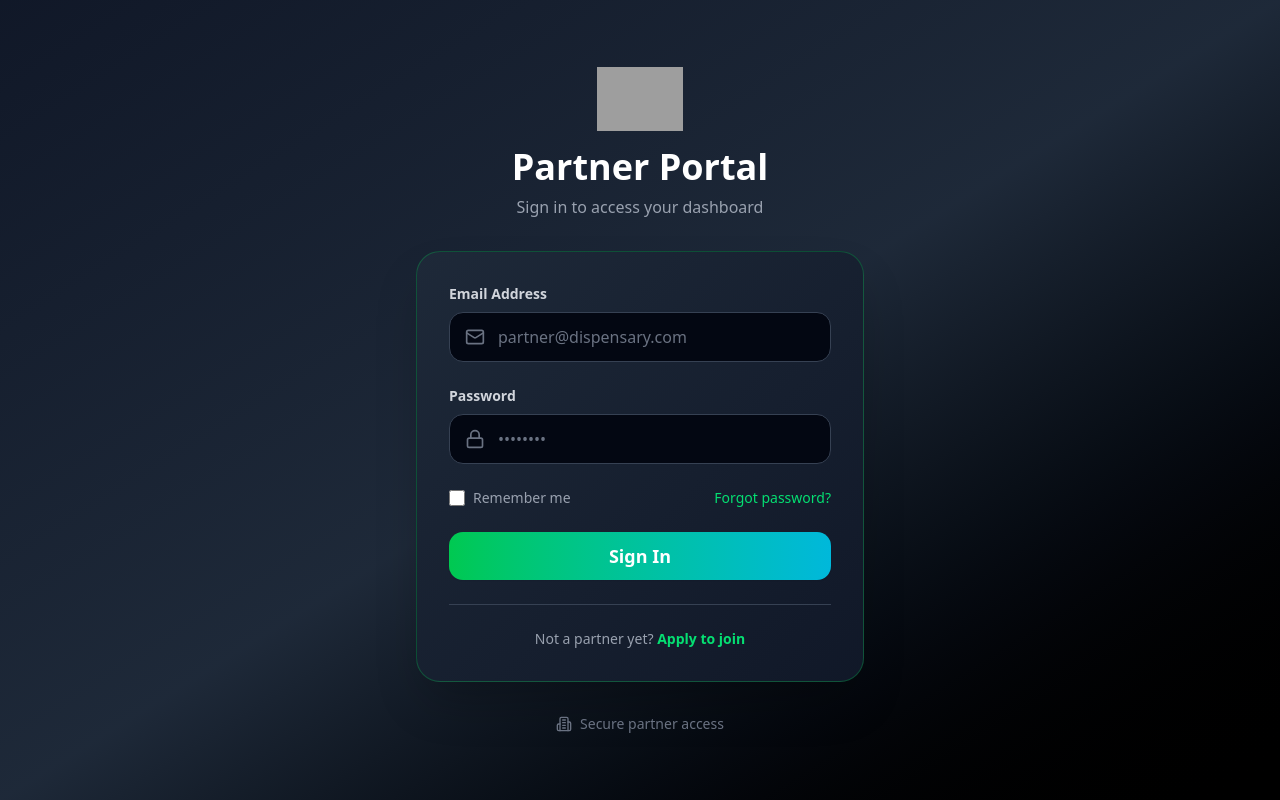
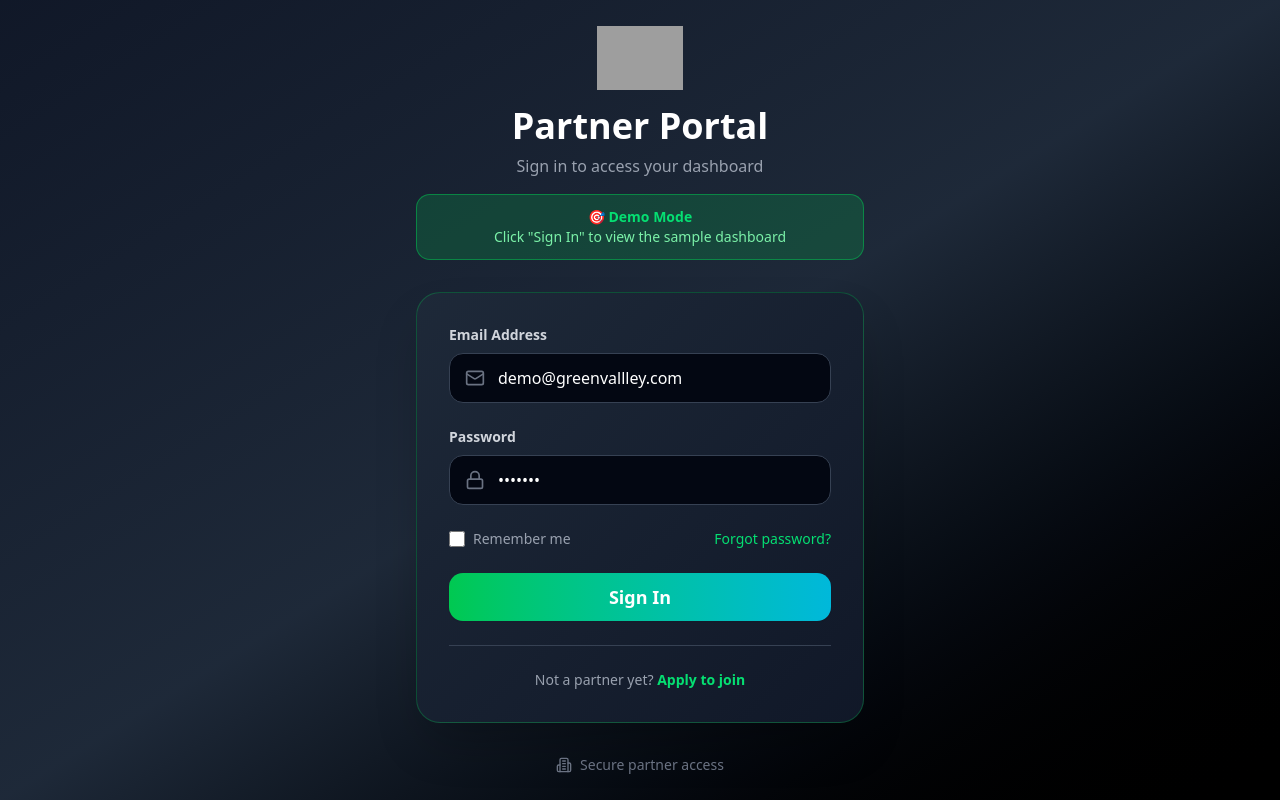
Before and after one commit to justinhartfield/budsb2b, a React (Vite) app: page /partners/login in a window 1280 px wide. Built offline with nearby package versions, Linux system fonts and the light colour scheme; grey boxes are pictures that could not be loaded.

Commit message:
Add pre-filled demo credentials to partner login for easy dashboard preview

```diff
--- a/src/pages/PartnerLoginPage.jsx
+++ b/src/pages/PartnerLoginPage.jsx
@@ -6,8 +6,8 @@ import { useNavigate } from 'react-router-dom'
 import budsLogo from '../assets/buds-logo.png'
 
 const PartnerLoginPage = () => {
-  const [email, setEmail] = useState('')
-  const [password, setPassword] = useState('')
+  const [email, setEmail] = useState('demo@greenvallley.com')
+  const [password, setPassword] = useState('demo123')
   const navigate = useNavigate()
 
   const handleLogin = (e) => {
@@ -28,6 +28,11 @@ const PartnerLoginPage = () => {
           <img src={budsLogo} alt="Buds" className="h-16 w-auto mx-auto mb-4" />
           <h1 className="text-4xl font-black text-white mb-2">Partner Portal</h1>
           <p className="text-gray-400">Sign in to access your dashboard</p>
+
+          <div className="mt-4 bg-green-500/20 border border-green-500/50 rounded-xl px-4 py-3 text-sm text-green-400">
+            <p className="font-semibold">🎯 Demo Mode</p>
+            <p className="text-green-300">Click "Sign In" to view the sample dashboard</p>
+          </div>
         </div>
 
         <div className="bg-gradient-to-br from-gray-800 to-gray-900 border border-green-500/30 rounded-3xl p-8 shadow-2xl">
@@ -43,6 +48,7 @@ const PartnerLoginPage = () => {
                   value={email}
                   onChange={(e) => setEmail(e.target.value)}
                   placeholder="partner@dispensary.com"
+                  disabled
                   className="w-full pl-12 pr-4 py-3 bg-gray-950 border border-gray-700 rounded-xl text-white placeholder-gray-500 focus:outline-none focus:border-green-500 transition-colors"
                   required
                 />
@@ -60,6 +66,7 @@ const PartnerLoginPage = () => {
                   value={password}
                   onChange={(e) => setPassword(e.target.value)}
                   placeholder="••••••••"
+                  disabled
                   className="w-full pl-12 pr-4 py-3 bg-gray-950 border border-gray-700 rounded-xl text-white placeholder-gray-500 focus:outline-none focus:border-green-500 transition-colors"
                   required
                 />
```
Also changed, not shown: 4 other files (tests, documents, lock files or other folders).
